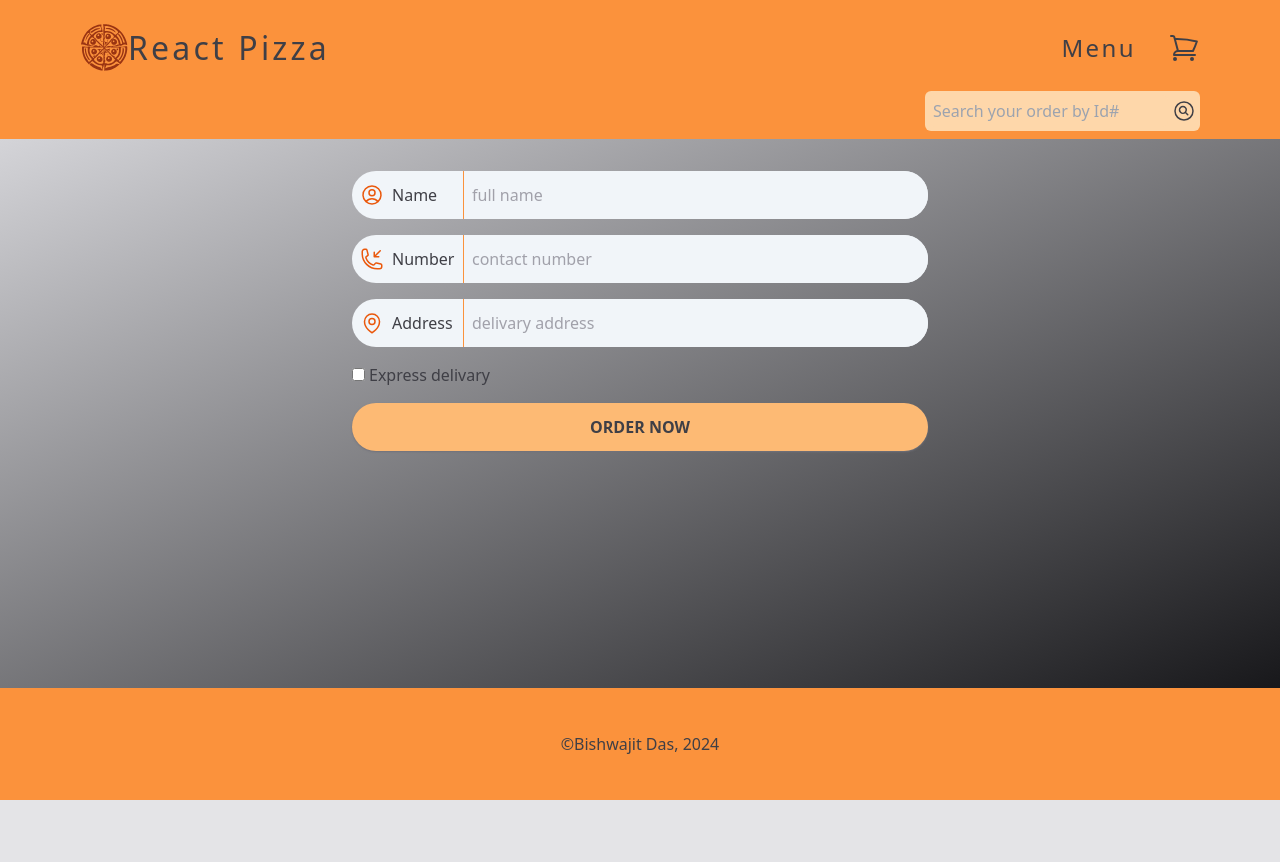
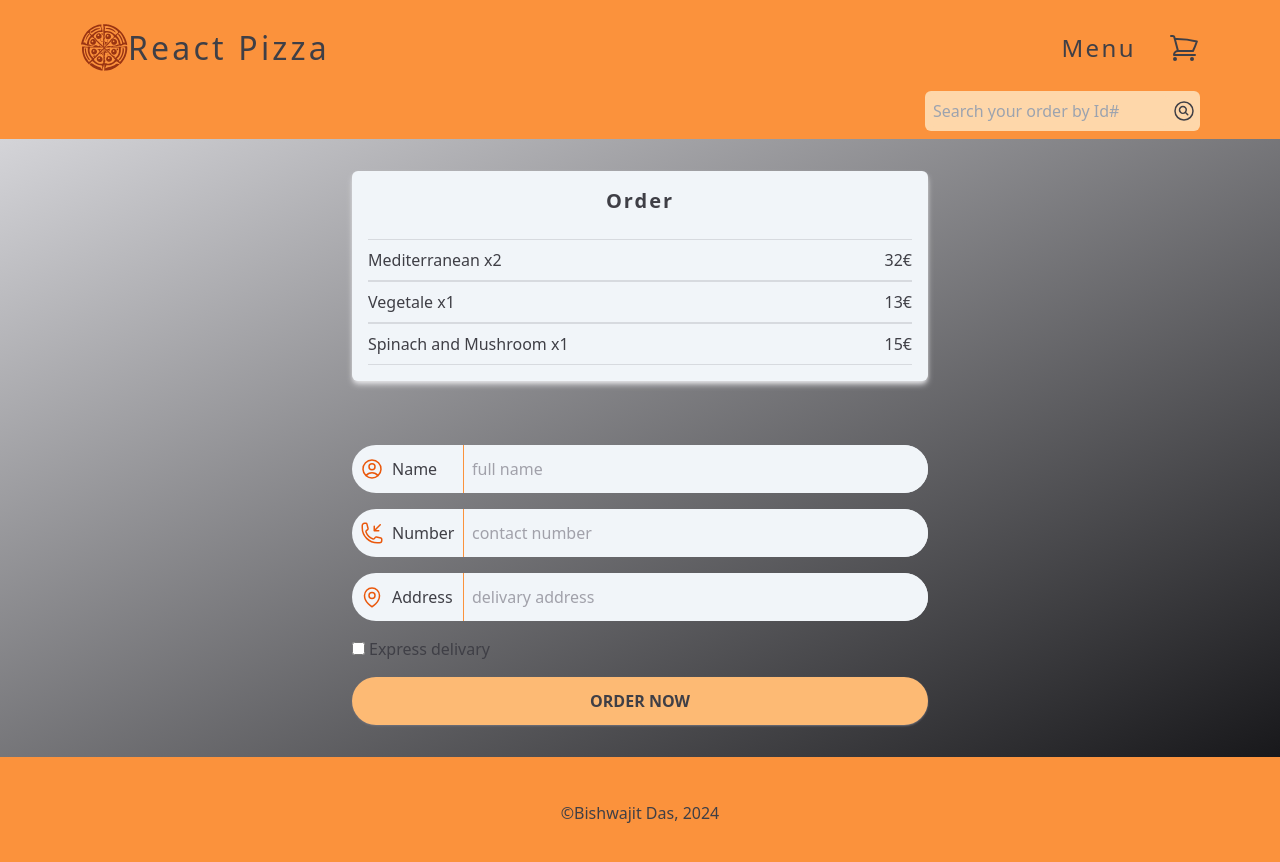
Before and after one commit to Bishwajitkuat/react_pizzas, a React (Vite) app: page /order/new in a window 1280 px wide. Shown: the top 862 px of the page. Before the commit the page ends 800 px from the top, so only its background shows below. Built offline with nearby package versions, Linux system fonts and the light colour scheme.

Commit message:
Order itinerary info will be rendered into CreateOrder component.

```diff
--- a/src/components/order/CreateOrder.tsx
+++ b/src/components/order/CreateOrder.tsx
@@ -3,6 +3,7 @@ import { ActionReturnErrorType } from "../../lib/restaurant_api";
 import PersonIcon from "../ui/icons/PersonIcon";
 import MapPinIcon from "../ui/icons/MapPinIcon";
 import PhoneIcon from "../ui/icons/PhoneIcon";
+import OrderItem from "./OrderItem";
 
 export const fakeCart = [
   {
@@ -37,6 +38,14 @@ export default function CreateOrder() {
 
   return (
     <div className="mx-auto flex w-[95%] flex-col items-center gap-4 py-8 md:w-[45%]">
+      <ul className="mb-12 w-full rounded-md bg-slate-100 p-4 shadow-md shadow-zinc-200 duration-150 ease-in  hover:bg-orange-300 hover:shadow-orange-300/50">
+        <h2 className="mb-6 text-center text-xl font-semibold tracking-widest">
+          Order
+        </h2>
+        {cart.map((item) => (
+          <OrderItem key={item.pizzaId} item={item} />
+        ))}
+      </ul>
       <Form className="grid w-full gap-4" action="/order/new" method="POST">
         <div className="grid">
           <div className="flex items-center rounded-full bg-slate-100">
```
